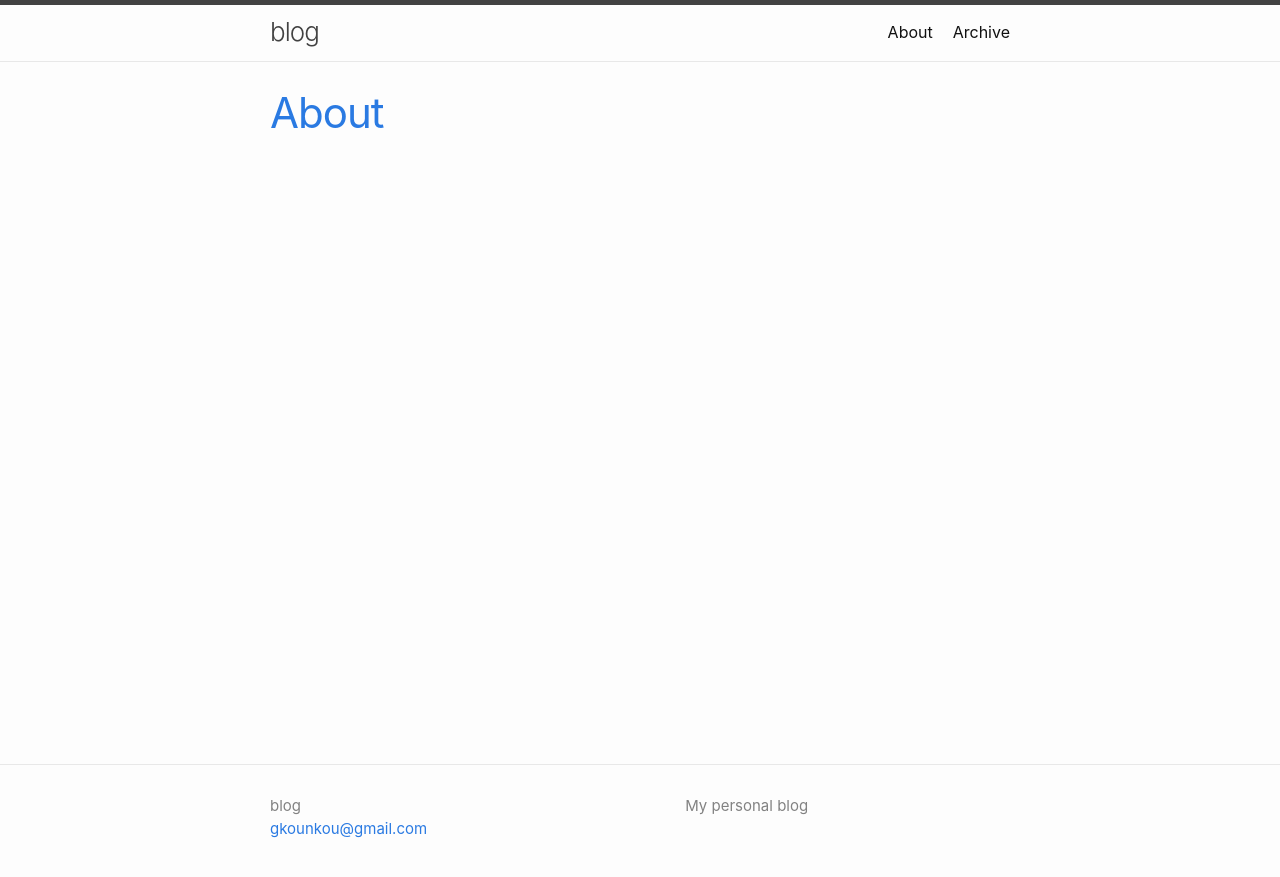
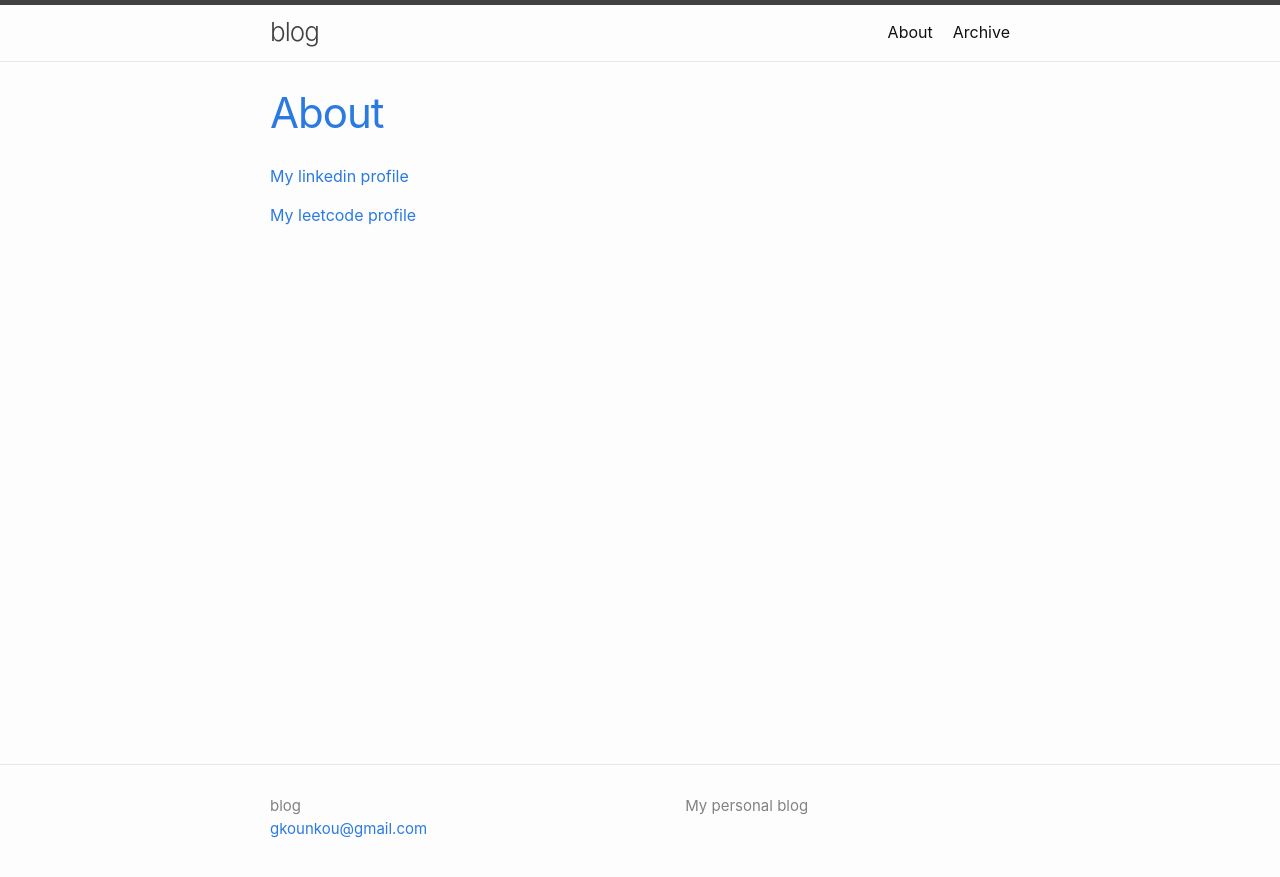
Before and after one commit to kounkou/kounkou.github.io, a Jekyll site: the page built from about.md, in a window 1280 px wide. Shown: the top 877 px of the page. Built offline with Jekyll 4.4.1, drawn with Linux system fonts in a browser that asks for light colours.

Commit message:
Update about.md

```diff
--- a/about.md
+++ b/about.md
@@ -3,3 +3,7 @@ layout: page
 title: About
 permalink: /about/
 ---
+
+[My linkedin profile](https://www.linkedin.com/in/kounkou)
+
+[My leetcode profile](https://leetcode.com/kounkou/)
```
